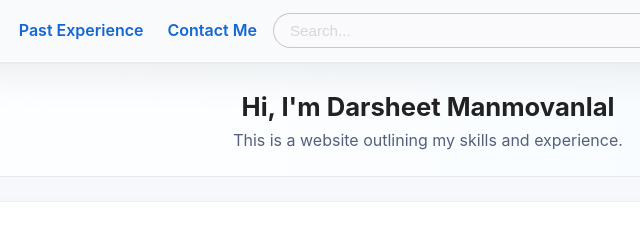
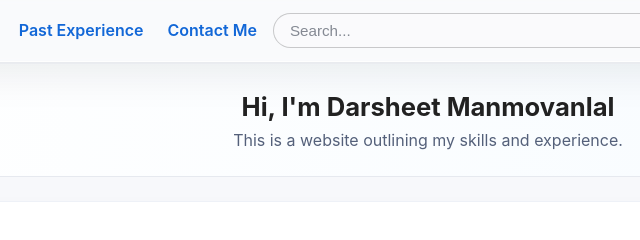
Before and after one commit to Darsheet-Manmovanlal/PortfolioWebsite, a plain HTML site: page index.html in a window 1280 px wide. Shown: the top 240 px of the page, 212-852 px from the left. Drawn offline with Linux system fonts and the light colour scheme.

Commit message:
Improve search bar placeholder contrast in light mode

```diff
--- a/styles/styles.css
+++ b/styles/styles.css
@@ -171,7 +171,7 @@ html.dark-mode .search-bar {
   border-color: rgba(100, 120, 180, 0.3);
 }
 .search-bar::placeholder {
-  color: rgba(200, 200, 200, 0.7);
+  color: rgba(15, 23, 42, 0.5);
 }
 html.dark-mode .search-bar::placeholder {
   color: rgba(200, 200, 220, 0.6);
```
